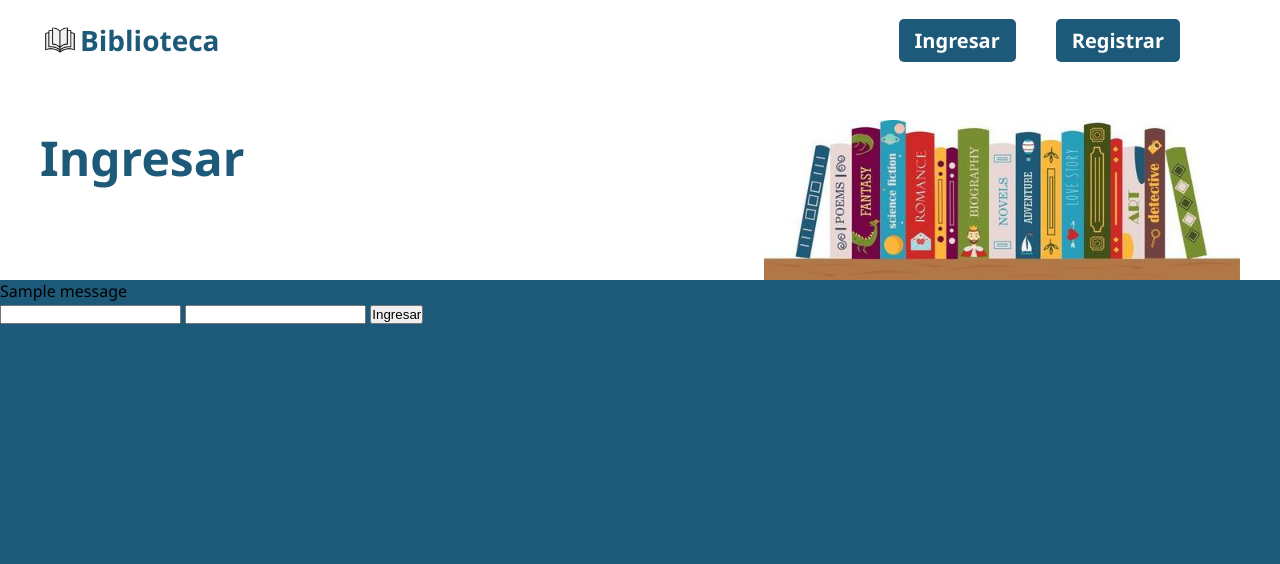
After one commit to AleMarina74/Django, a Django app: page /ingresar/ in a window 1280 px wide. The commit adds this page. Shown: the top 564 px of the page. Run offline with Django 4.2, Linux system fonts and the light colour scheme; tables that the repository leaves empty hold one stand-in row (values such as "Sample post"); one stand-in notice (Sample message) is shown.

Commit message:
handling user creation, login, logout and restrictions

```diff
--- a/Biblioteca/Biblioteca/templates/header.html
+++ b/Biblioteca/Biblioteca/templates/header.html
@@ -3,13 +3,25 @@
     <nav>
         <div class="logo">
             <img src="{% static 'images/logo.png' %}" alt="logotipo el sitio">
-            <a href="/"><h1>Biblioteca</h1></a>
+            <a href="{% url 'inicio' %}"><h1>Biblioteca</h1></a>
         </div>
 
         <ul>
-            <li><a href="/libros">Libros</a></li>
-            <li><a href="/clientes">Clientes</a></li>
-            <li><a href="#">Prestamos</a></li>
+            {% if USER.is_authenticated %}
+                <li><a href="{% url 'libros' %}">Libros</a></li>
+                <li><a href="{% url 'clientes' %}">Clientes</a></li>
+                <li><a href="#">Prestamos</a></li>
+                <li>
+                    <a href="#" class="button"><i class="fa-solid fa-user"></i>{{ USER }}</a>
+                    <ul class="sub--menu">
+                        <li><a href="/">Mi Perfil</a></li>
+                        <li><a href="{% url 'cerrar' %}">Cerrar Sesión</a></li>
+                    </ul>
+                </li>
+            {% else %}
+                <li><a class="button" href="{% url 'ingresar' %}">Ingresar</a></li>
+                <li><a class="button" href="{% url 'registrar' %}">Registrar</a></li>
+            {% endif %}
         </ul>
     </nav>
 
--- /dev/null
+++ b/Biblioteca/Biblioteca/templates/ingresar.html
@@ -0,0 +1,13 @@
+{% extends 'base.html' %}
+
+{% block content %}
+    <form method="post">
+        {% for message in messages %}
+            <p>{{ message }}</p>
+        {% endfor %}
+        {% csrf_token %}
+        <input type="text" name="username">
+        <input type="password" name="password">
+        <button type="submit">Ingresar</button>
+    </form>
+{% endblock %}
--- a/Biblioteca/Biblioteca/urls.py
+++ b/Biblioteca/Biblioteca/urls.py
@@ -15,13 +15,16 @@ Including another URLconf
 """
 from django.contrib import admin
 from django.urls import path
-from .views import home
+from .views import inicio, ingresar, registrar, cerrar
 from Clientes.views import clientes
 from Libros.views import libros
 
 urlpatterns = [
-    path('', home),
-    path('libros/', libros),
-    path('clientes/', clientes),
+    path('', inicio, name='inicio'),
+    path('libros/', libros, name='libros'),
+    path('clientes/', clientes, name='clientes'),
+    path('ingresar/', ingresar, name='ingresar'),
+    path('registrar/', registrar, name='registrar'),
+    path('cerrar/', cerrar, name='cerrar'),
     path('admin/', admin.site.urls),
 ]
--- a/Biblioteca/Biblioteca/views.py
+++ b/Biblioteca/Biblioteca/views.py
@@ -1,5 +1,53 @@
-from django.shortcuts import render
+from django.shortcuts import render, redirect
+from .forms import RegisterUser
+from django.contrib import messages
+from django.contrib.auth import authenticate, login, logout
+from django.contrib.auth.decorators import login_required
+
 ENCABEZADO = "Mesa de Entrada"
-# Create your views here.
-def home(request):
-    return render(request=request, template_name='base.html', context={"encabezado":ENCABEZADO})
+
+@login_required(login_url='ingresar')
+def inicio(request):
+    context = {
+        "encabezado": ENCABEZADO,
+        "USER": request.user
+    }
+    return render(request=request, template_name='base.html', context=context)
+
+def ingresar(request):
+    if request.method == 'POST':
+        username = request.POST.get('username')
+        password = request.POST.get('password')
+        user = authenticate(request, username=username, password=password)
+        if user is not None:
+            login(request, user)
+            return redirect('inicio')
+        else:
+            messages.info(request, 'Usuario o password incorrecto.')
+    context = {
+        "encabezado": "Ingresar",
+        "USER": request.user
+    }
+    return render(request=request, template_name='ingresar.html', context=context)
+
+def registrar(request):
+    if request.method == 'POST':
+        form = RegisterUser(request.POST)
+        if form.is_valid():
+            form.save()
+            username = form.cleaned_data.get('username')
+            messages.success(request, 'Registro exitoso para ' + username)
+            return redirect('ingresar')
+    else:
+        form = RegisterUser()
+    context = {
+        "form": form,
+        "encabezado": "Registrar",
+        "USER": request.user
+    }
+    return render(request=request, template_name='registrar.html', context=context)
+
+@login_required(login_url='ingresar')
+def cerrar(request):
+    logout(request)
+    return redirect('ingresar')
--- a/Biblioteca/Clientes/views.py
+++ b/Biblioteca/Clientes/views.py
@@ -1,13 +1,17 @@
 from django.shortcuts import render
 from .models import Cliente
+from django.contrib.auth.decorators import login_required
+
 
 ENCABEZADO = "Clientes"
 
+@login_required(login_url='ingresar')
 def clientes(request):
     context = {
         "encabezado": ENCABEZADO,
         "clientes": Cliente.objects.all(),
-        "field_keys": [field.attname for field in Cliente._meta.get_fields()]
+        "field_keys": [field.attname for field in Cliente._meta.get_fields()],
+        "USER": request.user
     }
 
     return render(request=request, template_name='clientes.html', context=context)
--- a/Biblioteca/Libros/views.py
+++ b/Biblioteca/Libros/views.py
@@ -1,12 +1,15 @@
 from django.shortcuts import render
 from .models import Libro
+from django.contrib.auth.decorators import login_required
 
 ENCABEZADO = "Libros"
 
+@login_required(login_url='ingresar')
 def libros(request):
     context = {
         "encabezado":ENCABEZADO,
         "libros": Libro.objects.all(),
-        "field_keys": [field.attname for field in Libro._meta.get_fields()]
+        "field_keys": [field.attname for field in Libro._meta.get_fields()],
+        "USER": request.user
     }
     return render(request=request, template_name='libros.html', context=context)
```
Also changed, not shown: Biblioteca/Biblioteca/forms.py (added, +11 -0 lines), Biblioteca/Biblioteca/templates/registrar.html (added, +10 -0 lines).
